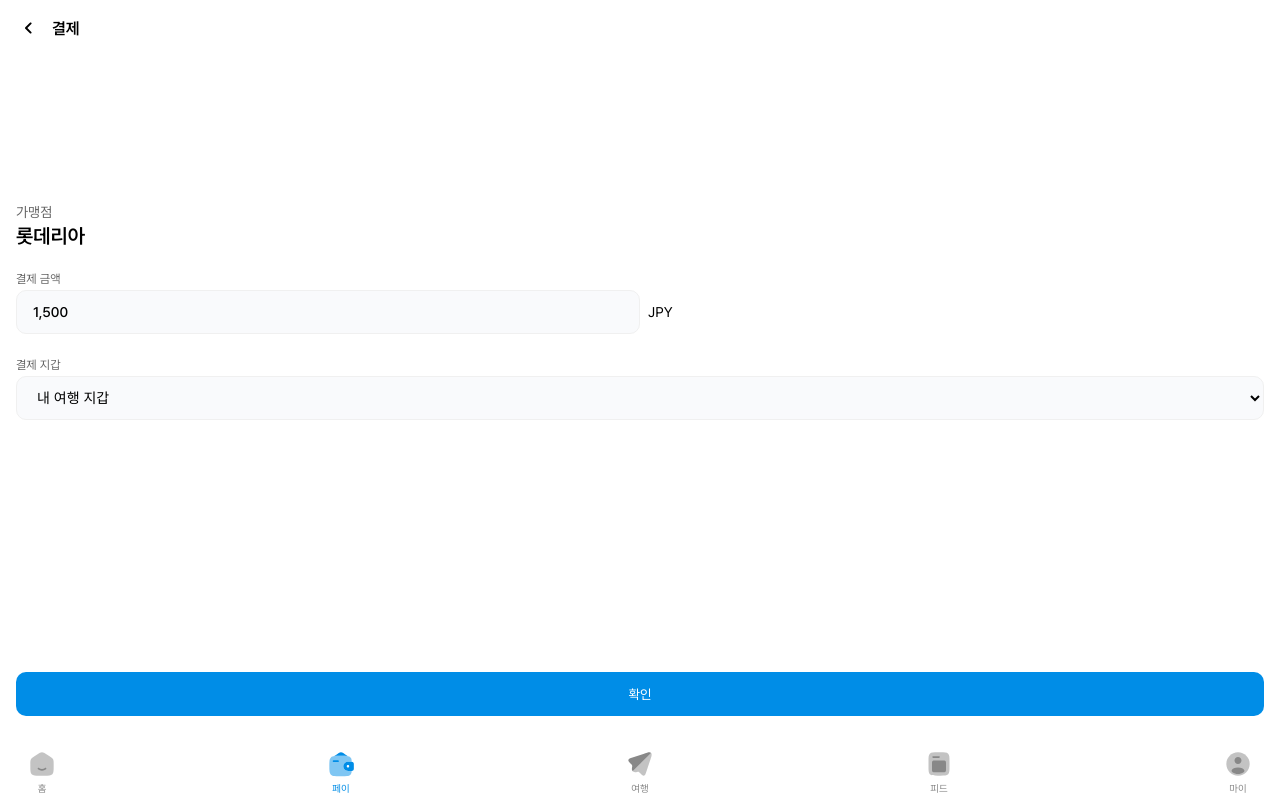
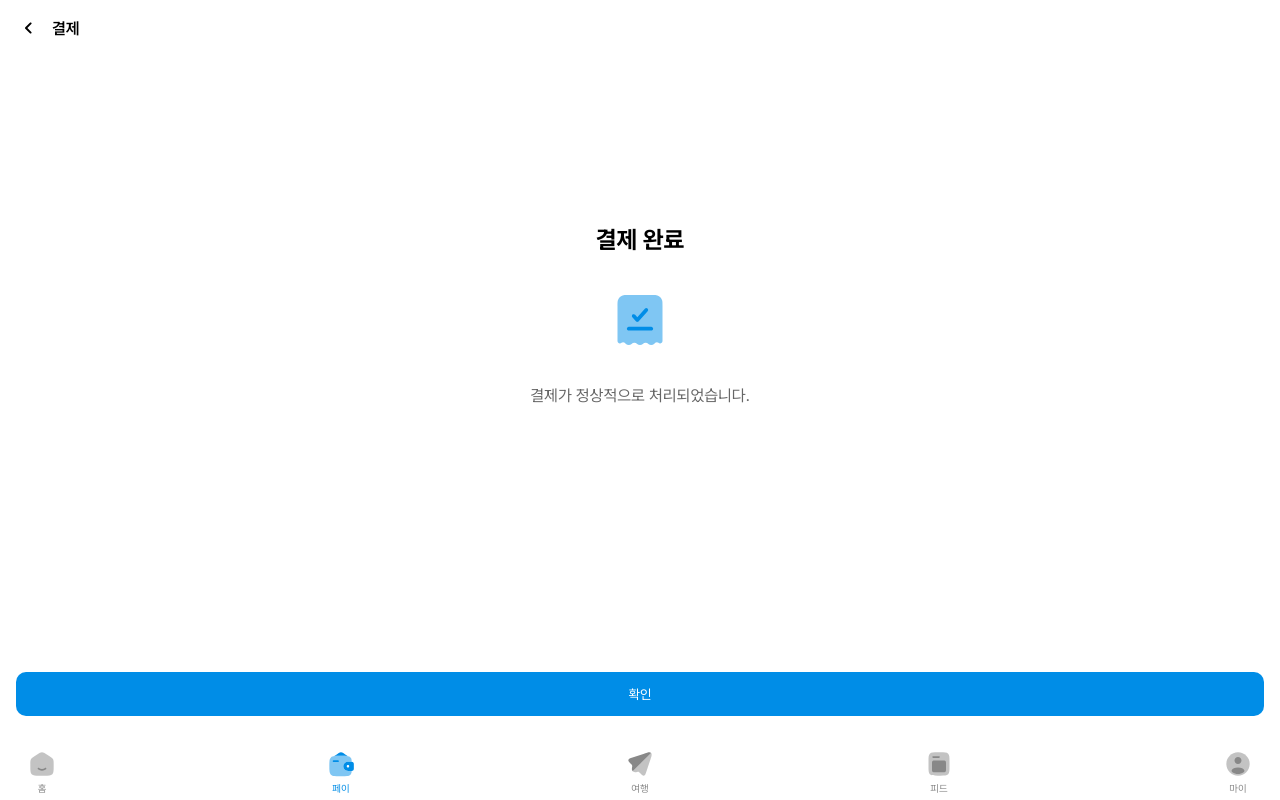
Before and after one commit to lshyunee/Triplet, a React (Create React App) app in the folder triplet/: page /pay/qr/complete in a window 1280 px wide. Built offline with nearby package versions, Linux system fonts and the light colour scheme; a web font is replaced by a local one.

Commit message:
Feat: 결제완료 페이지 구현

```diff
--- a/triplet/src/pages/pay/QRCompletePage.tsx
+++ b/triplet/src/pages/pay/QRCompletePage.tsx
@@ -8,62 +8,22 @@
 import { pageMove } from '../../features/navigation/naviSlice';
 import { Navigate, useNavigate } from 'react-router-dom';
 import BackHeader from '../../components/header/BackHeader';
+import {ReactComponent as PayImg} from '../../assets/pay/payCompleted.svg';
 
 
 const s = {
 	Container: styled.div`
+    display: flex;
     margin-top: 56px;
     height: calc(100vh - 112px);
     padding: 0 16px;
+    flex-direction: column;
+    align-items: center;
     // padding-bottom: 56px;
   `,
-    QrScannerOverlayText: styled.div`
-        position: absolute;
-        color: white;
-        font-size: 18px;
-        top: 10%;
-        left: 50%;
-        transform: translate(-50%, -50%);
-        z-index: 10;
-    `,
-    InputArea: styled.div`
-    margin-bottom: 24px;
-    width: 100%;
-    display: flex;
-    align-items: center;
-    `,
-    ExchangeInput: styled.select`
-    font-size: 14px;
-    font-weight: 500;
-    background-color: #F9FAFC;
-    border: solid 1px #F0F0F0;
-    border-radius: 10px;
-    height: 44px;
-    width: 100%;
-    padding: 0 16px;
-    // appearance: none;
-  ` ,
-    PayInput: styled.input`
-      font-size: 14px;
-      font-weight: 500;
-      background-color: #F9FAFC;
-      border: solid 1px #F0F0F0;
-      border-radius: 10px;
-      height: 44px;
-      width: 50%;
-      padding: 0 16px;
-      box-sizing: border-box;
-    `,
   Caption: styled.div`
-    margin-bottom: 4px;
-    font-size: 12px;
-    font-weight: 400;
-    color: #666666;
-  `,
-  MerchantCaption: styled.div`
-    margin-top: 148px;
-    margin-bottom: 4px;
-    font-size: 14px;
+    margin-top: 36px;
+    font-size: 16px;
     font-weight: 400;
     color: #666666;
   `,
@@ -79,14 +39,11 @@
     padding : 14px;
 `,
 MerchantName: styled.div`
-    margin-bottom: 24px;
-    font-size: 20px;
-    font-weight: 600;
+    margin-top: 169px;
+    margin-bottom: 36px;
+    font-size: 24px;
+    font-weight: 700;
     color: #000000;
-  `,
-  Currency: styled.span`
-    font-size: 14px;
-    margin-left: 8px;
   `,
   BtnArea: styled.div`
     display: flex;
@@ -111,24 +68,12 @@
 		<>
 			<BackHeader title='결제'/>
 			<s.Container>
-          <s.MerchantCaption>가맹점</s.MerchantCaption>
-          <s.MerchantName>롯데리아</s.MerchantName>
-
-          <s.Caption>결제 금액</s.Caption>
-          <s.InputArea>
-            <s.PayInput defaultValue={'1,500'}></s.PayInput>
-            <s.Currency>JPY</s.Currency>
-          </s.InputArea>
-
-          <s.Caption>결제 지갑</s.Caption>
-          <s.InputArea>
-            <s.ExchangeInput>
-              <option>내 여행 지갑</option>
-              <option>기타 지갑</option>
-            </s.ExchangeInput>
-            </s.InputArea>
-
-          <s.BtnArea><s.PayBtn>확인</s.PayBtn></s.BtnArea>
+                <s.MerchantName>결제 완료</s.MerchantName>
+                <PayImg/>
+                <s.Caption>결제가 정상적으로 처리되었습니다.</s.Caption>
+                <s.BtnArea>
+                    <s.PayBtn>확인</s.PayBtn>
+                </s.BtnArea>
 			</s.Container>
 		</>
 	);
```
